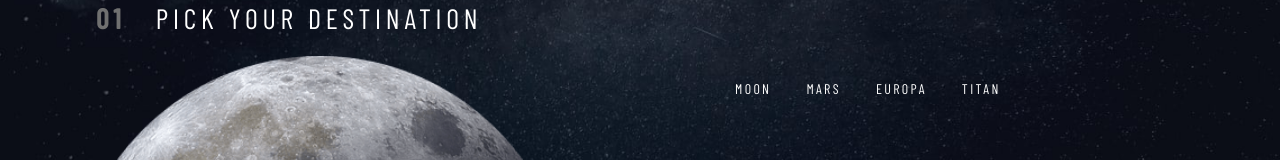
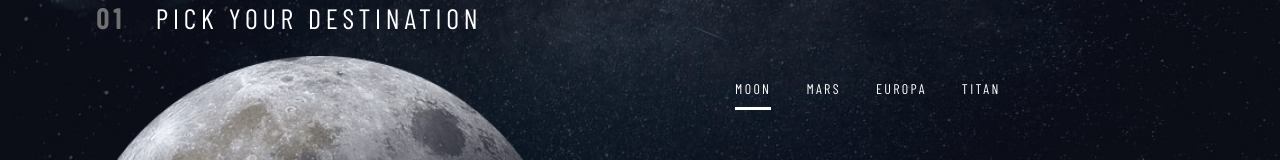
Before and after one commit to kabocha23/space-tourism, a React (Create React App) app: page /destination in a window 1280 px wide. Shown: the part 223-383 px from the top of the page. Built offline with nearby package versions, Linux system fonts and the light colour scheme; a web font is replaced by a local one.

Commit message:
added active class to mini nav items to keep bottom border on active items

```diff
--- a/src/components/01 Destination/Destination.css
+++ b/src/components/01 Destination/Destination.css
@@ -66,12 +66,10 @@
     padding: 10px 0px;
     border-bottom: solid #ffffff00;
 }
-.destination-nav p:hover:not(.active) {
+.destination-nav p:hover {
     border-bottom: solid #FFFFFF;
 }
-.destination-nav p.active {
-    border-bottom: solid #FFFFFF;
-}
+
 .destination-blurb p {
     margin-top: 1%;
     margin-bottom: 1%;
@@ -103,3 +101,10 @@ hr {
     flex-direction: column;
     width: 50%;
 }
+
+.activeOn {
+    border-bottom: solid #FFFFFF!important;
+}
+.activeOff {
+    border-bottom: none;
+}
--- a/src/components/01 Destination/Destination.tsx
+++ b/src/components/01 Destination/Destination.tsx
@@ -35,10 +35,10 @@ const Destination: FC<DestinationProps> = ({ destinations, planet, setPlanet })
         <div className="destination-blurb-sub">
           <div className="destination-blurb-top">
             <div className="destination-nav subheading-2">
-              <p onClick={() => changePlanet(0)}>MOON</p>
-              <p onClick={() => changePlanet(1)}>MARS</p>
-              <p onClick={() => changePlanet(2)}>EUROPA</p>
-              <p onClick={() => changePlanet(3)}>TITAN</p>
+              <p onClick={() => changePlanet(0)} className={planet===0?"activeOn":"activeOff"}>MOON</p>
+              <p onClick={() => changePlanet(1)} className={planet===1?"activeOn":"activeOff"}>MARS</p>
+              <p onClick={() => changePlanet(2)} className={planet===2?"activeOn":"activeOff"}>EUROPA</p>
+              <p onClick={() => changePlanet(3)} className={planet===3?"activeOn":"activeOff"}>TITAN</p>
             </div>
             <p className="heading-2">{destinations[`${planet}`].name.toUpperCase()}</p>
             <p className="body-text lavender">{destinations[`${planet}`].description}</p>
```
